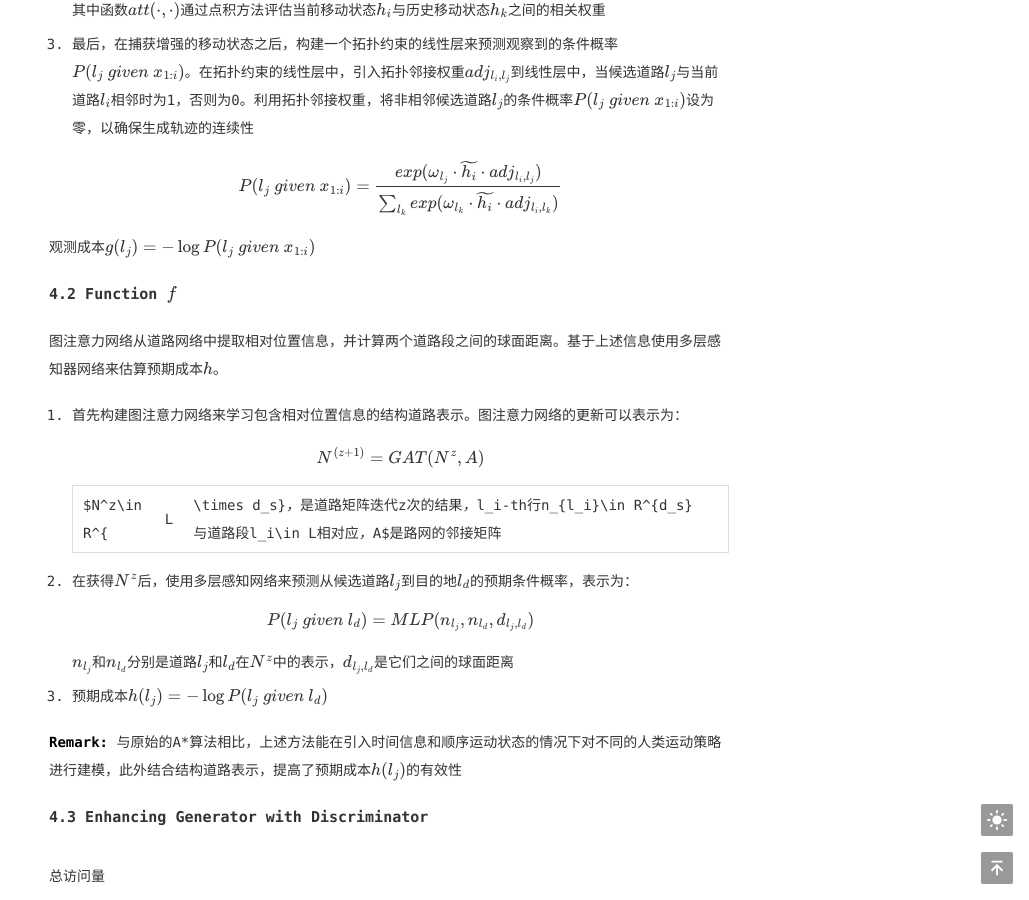
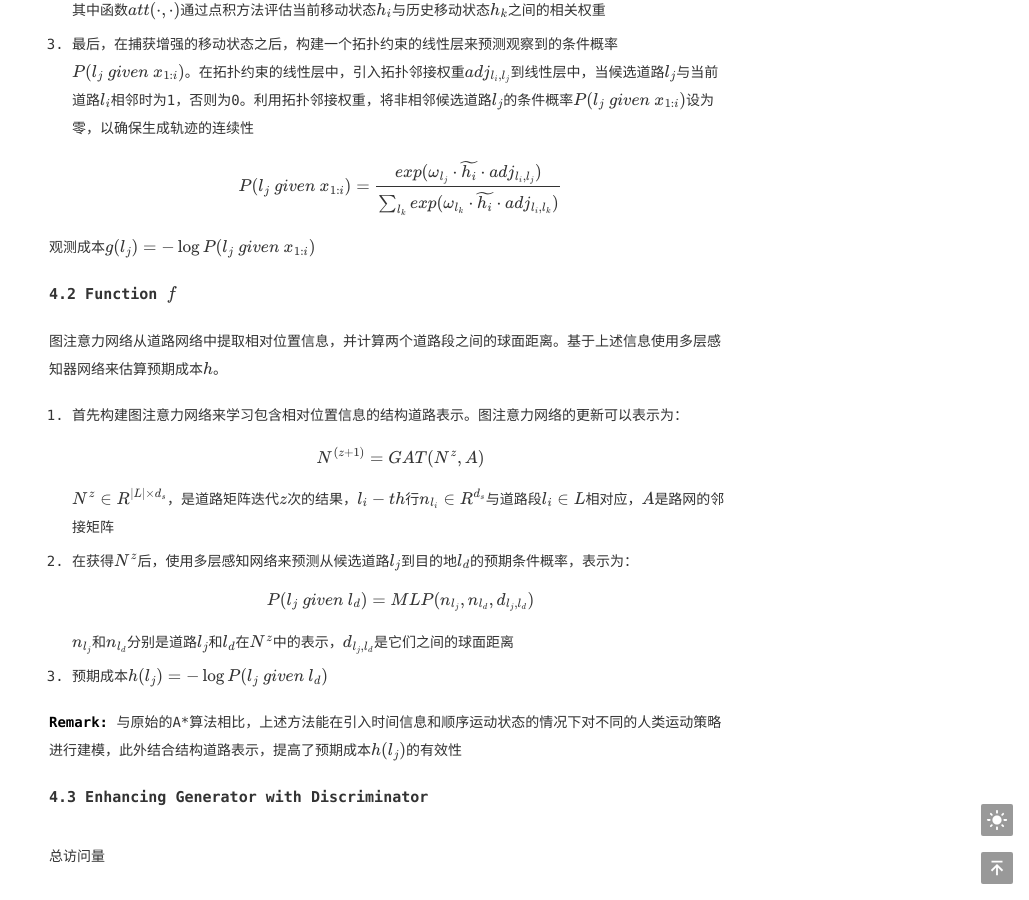
Before and after one commit to Yangzy0723/Yangzy0723.github.io, a Jekyll site: the page built from _posts/2024-03-30-《Continuous Trajectory Generation Based on Two-Stage GAN》.md, in a window 1280 px wide and 900 px high, scrolled down 3531 px. Shown: the whole window, without its empty margins (251-1280 px from the left). Built offline with Jekyll 4.4.1, drawn with Linux system fonts in a browser that asks for light colours; comment, search, counter and statistics services are not loaded.

Commit message:
2023.04.03

```diff
--- a/_posts/2024-03-30-《Continuous Trajectory Generation Based on Two-Stage GAN》.md
+++ b/_posts/2024-03-30-《Continuous Trajectory Generation Based on Two-Stage GAN》.md
@@ -104,7 +104,7 @@ $$f(l_j)=-\log\pi(a\ given\ s)=-\log P(l_j\ given\ x_{1:i}\cap l_d)$$
 
     $$N^{(z+1)}=GAT(N^z, A)$$
 
-    $N^z\in R^{|L|\times d_s}$，是道路矩阵迭代$z$次的结果，$l_i-th$行$n_{l_i}\in R^{d_s}$与道路段$l_i\in L$相对应，$A$是路网的邻接矩阵
+    $N^z\in R^{\|L\|\times d_s}$，是道路矩阵迭代$z$次的结果，$l_i-th$行$n_{l_i}\in R^{d_s}$与道路段$l_i\in L$相对应，$A$是路网的邻接矩阵
 
 2. 在获得$N^z$后，使用多层感知网络来预测从候选道路$l_j$到目的地$l_d$的预期条件概率，表示为：
 
```
